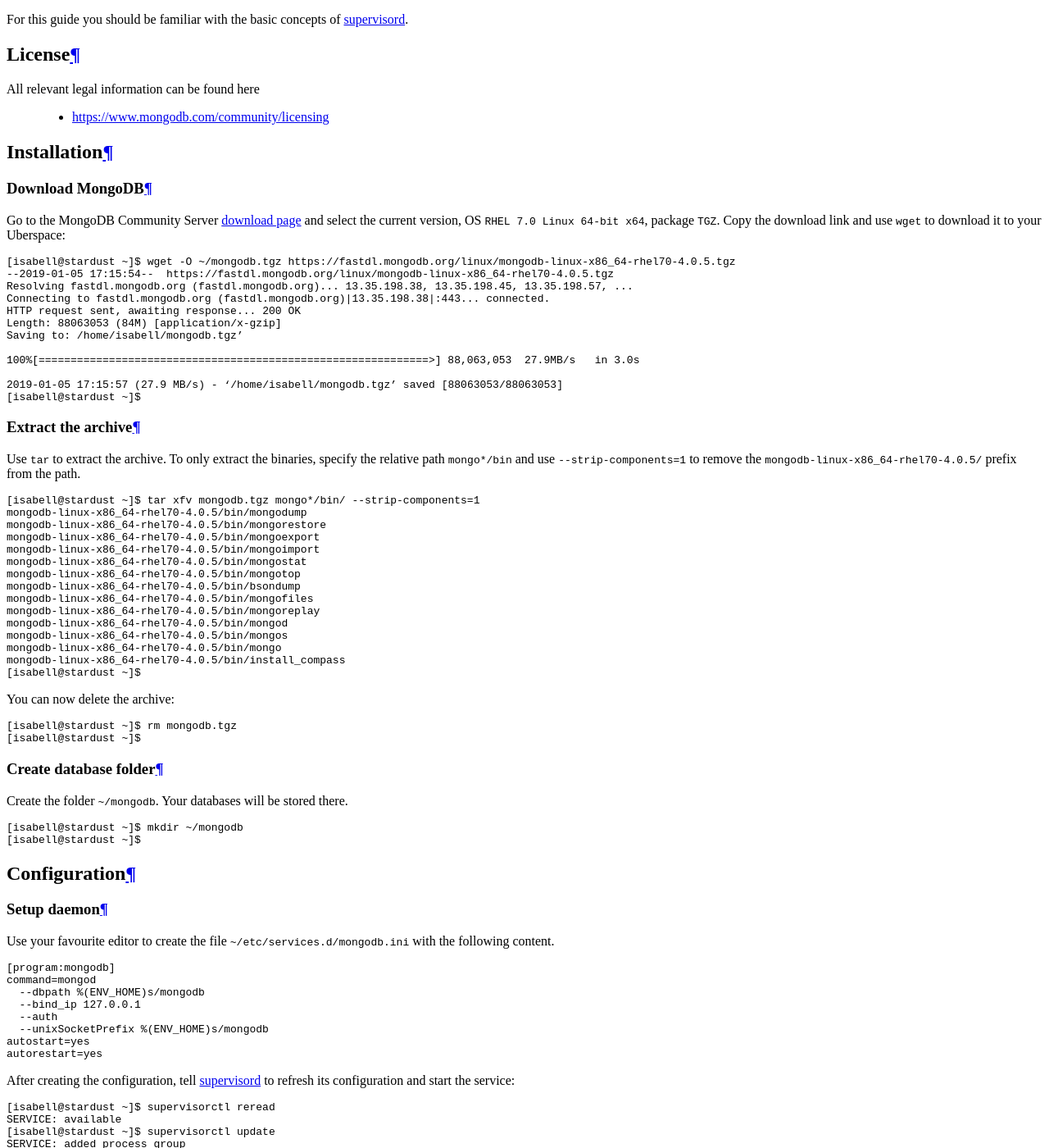
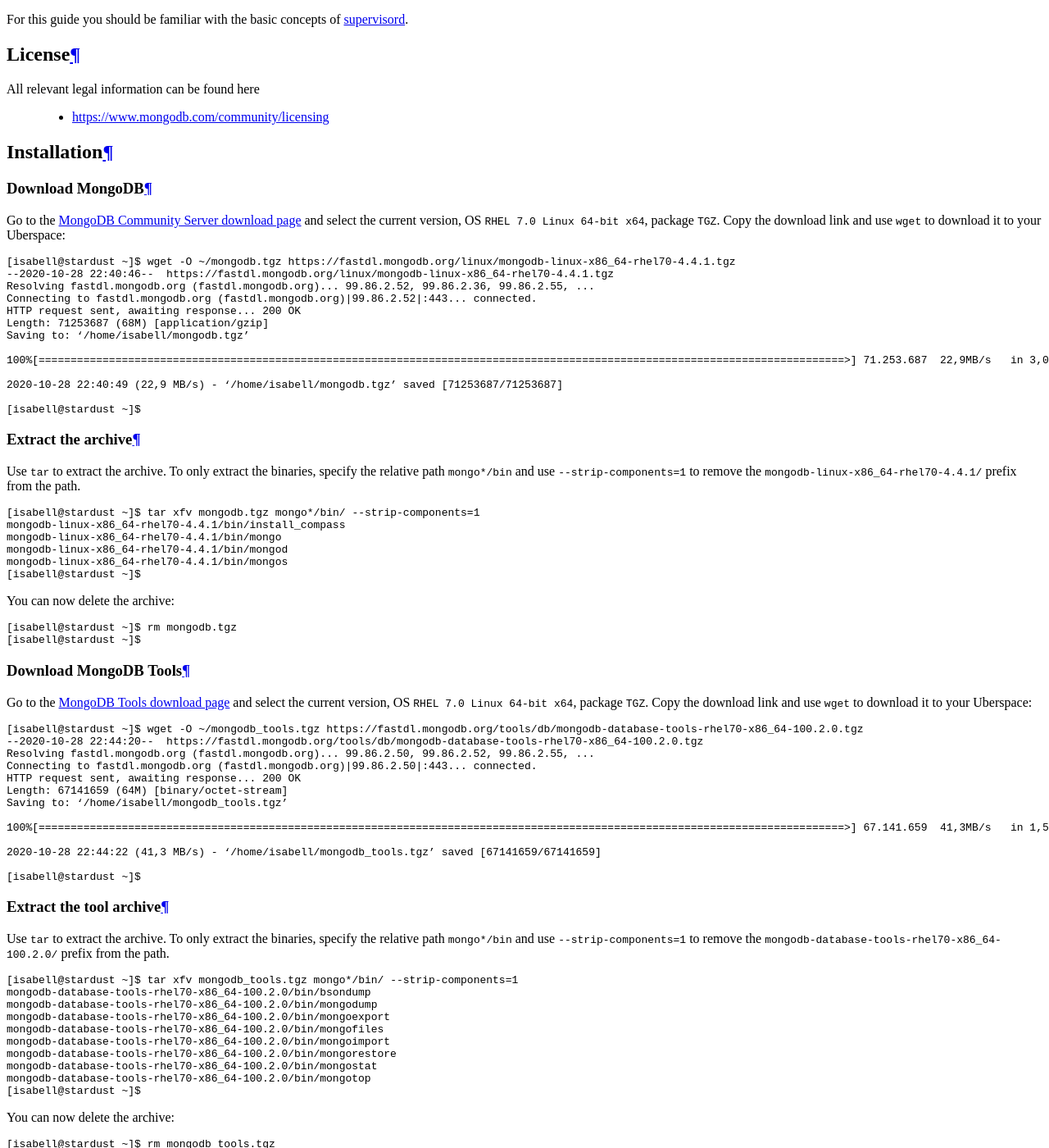
Before and after one commit to Uberspace/lab, a Sphinx documentation site: the page built from source/guide_mongodb.rst, in a window 1280 px wide and 1400 px high, scrolled down 3869 px. Shown: the whole window at 82% size. Built offline with Sphinx 7.4.7 and the Read the Docs theme 2.0.0, drawn with Linux system fonts in a browser that asks for light colours; some of the changed text lies outside the part shown.

Commit message:
Updated MongoDB guide

```diff
--- a/source/guide_mongodb.rst
+++ b/source/guide_mongodb.rst
@@ -36,46 +36,36 @@
 Download MongoDB
 ----------------
 
-Go to the MongoDB Community Server `download page`_ and select the current version, OS ``RHEL 7.0 Linux 64-bit x64``, package ``TGZ``. Copy the download link and use ``wget`` to download it to your Uberspace:
+Go to the `MongoDB Community Server download page`_ and select the current version, OS ``RHEL 7.0 Linux 64-bit x64``, package ``TGZ``. Copy the download link and use ``wget`` to download it to your Uberspace:
 
 .. code-block:: bash
 
- [isabell@stardust ~]$ wget -O ~/mongodb.tgz https://fastdl.mongodb.org/linux/mongodb-linux-x86_64-rhel70-4.0.5.tgz
- --2019-01-05 17:15:54--  https://fastdl.mongodb.org/linux/mongodb-linux-x86_64-rhel70-4.0.5.tgz
- Resolving fastdl.mongodb.org (fastdl.mongodb.org)... 13.35.198.38, 13.35.198.45, 13.35.198.57, ...
- Connecting to fastdl.mongodb.org (fastdl.mongodb.org)|13.35.198.38|:443... connected.
+ [isabell@stardust ~]$ wget -O ~/mongodb.tgz https://fastdl.mongodb.org/linux/mongodb-linux-x86_64-rhel70-4.4.1.tgz
+ --2020-10-28 22:40:46--  https://fastdl.mongodb.org/linux/mongodb-linux-x86_64-rhel70-4.4.1.tgz
+ Resolving fastdl.mongodb.org (fastdl.mongodb.org)... 99.86.2.52, 99.86.2.36, 99.86.2.55, ...
+ Connecting to fastdl.mongodb.org (fastdl.mongodb.org)|99.86.2.52|:443... connected.
  HTTP request sent, awaiting response... 200 OK
- Length: 88063053 (84M) [application/x-gzip]
- Saving to: /home/isabell/mongodb.tgz’
+ Length: 71253687 (68M) [application/gzip]
+ Saving to: ‘/home/isabell/mongodb.tgz’
 
- 100%[=============================================================>] 88,063,053  27.9MB/s   in 3.0s
+ 100%[==============================================================================================================================>] 71.253.687  22,9MB/s   in 3,0s
 
- 2019-01-05 17:15:57 (27.9 MB/s) - ‘/home/isabell/mongodb.tgz’ saved [88063053/88063053]
+ 2020-10-28 22:40:49 (22,9 MB/s) - ‘/home/isabell/mongodb.tgz’ saved [71253687/71253687]
+
  [isabell@stardust ~]$
-
-
 
 Extract the archive
 -------------------
 
-Use ``tar`` to extract the archive. To only extract the binaries, specify the relative path ``mongo*/bin`` and use ``--strip-components=1`` to remove the ``mongodb-linux-x86_64-rhel70-4.0.5/`` prefix from the path.
+Use ``tar`` to extract the archive. To only extract the binaries, specify the relative path ``mongo*/bin`` and use ``--strip-components=1`` to remove the ``mongodb-linux-x86_64-rhel70-4.4.1/`` prefix from the path.
 
 .. code-block:: bash
 
  [isabell@stardust ~]$ tar xfv mongodb.tgz mongo*/bin/ --strip-components=1
- mongodb-linux-x86_64-rhel70-4.0.5/bin/mongodump
- mongodb-linux-x86_64-rhel70-4.0.5/bin/mongorestore
- mongodb-linux-x86_64-rhel70-4.0.5/bin/mongoexport
- mongodb-linux-x86_64-rhel70-4.0.5/bin/mongoimport
- mongodb-linux-x86_64-rhel70-4.0.5/bin/mongostat
- mongodb-linux-x86_64-rhel70-4.0.5/bin/mongotop
- mongodb-linux-x86_64-rhel70-4.0.5/bin/bsondump
- mongodb-linux-x86_64-rhel70-4.0.5/bin/mongofiles
- mongodb-linux-x86_64-rhel70-4.0.5/bin/mongoreplay
- mongodb-linux-x86_64-rhel70-4.0.5/bin/mongod
- mongodb-linux-x86_64-rhel70-4.0.5/bin/mongos
- mongodb-linux-x86_64-rhel70-4.0.5/bin/mongo
- mongodb-linux-x86_64-rhel70-4.0.5/bin/install_compass
+ mongodb-linux-x86_64-rhel70-4.4.1/bin/install_compass
+ mongodb-linux-x86_64-rhel70-4.4.1/bin/mongo
+ mongodb-linux-x86_64-rhel70-4.4.1/bin/mongod
+ mongodb-linux-x86_64-rhel70-4.4.1/bin/mongos
  [isabell@stardust ~]$
 
 You can now delete the archive:
@@ -84,6 +74,56 @@
 
  [isabell@stardust ~]$ rm mongodb.tgz
  [isabell@stardust ~]$
+
+Download MongoDB Tools
+----------------------
+
+Go to the `MongoDB Tools download page`_ and select the current version, OS ``RHEL 7.0 Linux 64-bit x64``, package ``TGZ``. Copy the download link and use ``wget`` to download it to your Uberspace:
+
+.. code-block:: bash
+
+ [isabell@stardust ~]$ wget -O ~/mongodb_tools.tgz https://fastdl.mongodb.org/tools/db/mongodb-database-tools-rhel70-x86_64-100.2.0.tgz
+ --2020-10-28 22:44:20--  https://fastdl.mongodb.org/tools/db/mongodb-database-tools-rhel70-x86_64-100.2.0.tgz
+ Resolving fastdl.mongodb.org (fastdl.mongodb.org)... 99.86.2.50, 99.86.2.52, 99.86.2.55, ...
+ Connecting to fastdl.mongodb.org (fastdl.mongodb.org)|99.86.2.50|:443... connected.
+ HTTP request sent, awaiting response... 200 OK
+ Length: 67141659 (64M) [binary/octet-stream]
+ Saving to: ‘/home/isabell/mongodb_tools.tgz’
+
+ 100%[==============================================================================================================================>] 67.141.659  41,3MB/s   in 1,5s
+
+ 2020-10-28 22:44:22 (41,3 MB/s) - ‘/home/isabell/mongodb_tools.tgz’ saved [67141659/67141659]
+
+ [isabell@stardust ~]$
+
+
+
+Extract the tool archive
+------------------------
+
+Use ``tar`` to extract the archive. To only extract the binaries, specify the relative path ``mongo*/bin`` and use ``--strip-components=1`` to remove the ``mongodb-database-tools-rhel70-x86_64-100.2.0/`` prefix from the path.
+
+.. code-block:: bash
+
+ [isabell@stardust ~]$ tar xfv mongodb_tools.tgz mongo*/bin/ --strip-components=1
+ mongodb-database-tools-rhel70-x86_64-100.2.0/bin/bsondump
+ mongodb-database-tools-rhel70-x86_64-100.2.0/bin/mongodump
+ mongodb-database-tools-rhel70-x86_64-100.2.0/bin/mongoexport
+ mongodb-database-tools-rhel70-x86_64-100.2.0/bin/mongofiles
+ mongodb-database-tools-rhel70-x86_64-100.2.0/bin/mongoimport
+ mongodb-database-tools-rhel70-x86_64-100.2.0/bin/mongorestore
+ mongodb-database-tools-rhel70-x86_64-100.2.0/bin/mongostat
+ mongodb-database-tools-rhel70-x86_64-100.2.0/bin/mongotop
+ [isabell@stardust ~]$
+
+You can now delete the archive:
+
+.. code-block:: bash
+
+ [isabell@stardust ~]$ rm mongodb_tools.tgz
+ [isabell@stardust ~]$
+
+
 
 Create database folder
 ----------------------
@@ -148,11 +188,11 @@
  :emphasize-lines: 1
 
  [isabell@stardust ~]$ mongo admin ~/mongodb/setup.js
- MongoDB shell version v4.0.5
- connecting to: mongodb://127.0.0.1:63325/admin?gssapiServiceName=mongodb
- Implicit session: session { "id" : UUID("0ddef66e-e716-4ef2-bbc2-a50dfc3fad7e") }
- MongoDB server version: 4.0.5
- Successfully added user: { "user" : "isabell_mongoroot", "roles" : [ "root" ] }
+ MongoDB shell version v4.4.1
+ connecting to: mongodb://127.0.0.1:27017/admin?compressors=disabled&gssapiServiceName=mongodb
+ Implicit session: session { "id" : UUID("5309a64f-0c83-44a6-83d9-bdb347a94af0") }
+ MongoDB server version: 4.4.1
+ Successfully added user: { "user" : "mongodb_mongoroot", "roles" : [ "root" ] }
  [isabell@stardust ~]$
 
 .mongorc.js (optional)
@@ -169,11 +209,35 @@
 .. code-block:: none
 
  [isabell@stardust ~]$ mongo
- MongoDB shell version v4.0.5
- connecting to: mongodb://127.0.0.1:61026/admin
- Implicit session: session { "id" : UUID("6fd371f6-e1fa-461c-be0c-ea3cbe230a01") }
- MongoDB server version: 4.0.5
+ MongoDB shell version v4.4.1
+ connecting to: mongodb://127.0.0.1:27017/?compressors=disabled&gssapiServiceName=mongodb
+ Implicit session: session { "id" : UUID("cb614de8-7748-4530-b4d4-d42f0e430424") }
+ MongoDB server version: 4.4.1
+ connecting to: mongodb://127.0.0.1:27017/admin
+ Implicit session: session { "id" : UUID("2ec1cc81-3c00-45a9-9f1c-423f7f5d46be") }
+ MongoDB server version: 4.4.1
+ ---
+ The server generated these startup warnings when booting:
+        2020-10-28T22:49:35.811+01:00: /sys/kernel/mm/transparent_hugepage/enabled is 'always'. We suggest setting it to 'never'
+        2020-10-28T22:49:35.811+01:00: /sys/kernel/mm/transparent_hugepage/defrag is 'always'. We suggest setting it to 'never'
+        2020-10-28T22:49:35.811+01:00: Soft rlimits too low
+        2020-10-28T22:49:35.811+01:00:         currentValue: 1024
+        2020-10-28T22:49:35.811+01:00:         recommendedMinimum: 64000
+ ---
+ ---
+        Enable MongoDB's free cloud-based monitoring service, which will then receive and display
+        metrics about your deployment (disk utilization, CPU, operation statistics, etc).
+
+        The monitoring data will be available on a MongoDB website with a unique URL accessible to you
+        and anyone you share the URL with. MongoDB may use this information to make product
+        improvements and to suggest MongoDB products and deployment options to you.
+
+        To enable free monitoring, run the following command: db.enableFreeMonitoring()
+        To permanently disable this reminder, run the following command: db.disableFreeMonitoring()
+
  >
+
+You can exit the shell by entering ``exit``.
 
 Updates
 =======
@@ -205,19 +269,42 @@
  [isabell@stardust ~]$ supervisorctl start mongodb
  mongodb: started
  [isabell@stardust ~]$ mongo
- MongoDB shell version v4.0.5
- connecting to: mongodb://127.0.0.1:61026/admin
- Implicit session: session { "id" : UUID("78d3c750-5119-4e2f-aa5b-2b0b4ede919b") }
- MongoDB server version: 4.0.5
+ MongoDB shell version v4.4.1
+ connecting to: mongodb://127.0.0.1:27017/?compressors=disabled&gssapiServiceName=mongodb
+ Implicit session: session { "id" : UUID("cb614de8-7748-4530-b4d4-d42f0e430424") }
+ MongoDB server version: 4.4.1
+ connecting to: mongodb://127.0.0.1:27017/admin
+ Implicit session: session { "id" : UUID("2ec1cc81-3c00-45a9-9f1c-423f7f5d46be") }
+ MongoDB server version: 4.4.1
+ ---
+ The server generated these startup warnings when booting:
+        2020-10-28T22:49:35.811+01:00: /sys/kernel/mm/transparent_hugepage/enabled is 'always'. We suggest setting it to 'never'
+        2020-10-28T22:49:35.811+01:00: /sys/kernel/mm/transparent_hugepage/defrag is 'always'. We suggest setting it to 'never'
+        2020-10-28T22:49:35.811+01:00: Soft rlimits too low
+        2020-10-28T22:49:35.811+01:00:         currentValue: 1024
+        2020-10-28T22:49:35.811+01:00:         recommendedMinimum: 64000
+ ---
+ ---
+        Enable MongoDB's free cloud-based monitoring service, which will then receive and display
+        metrics about your deployment (disk utilization, CPU, operation statistics, etc).
+
+        The monitoring data will be available on a MongoDB website with a unique URL accessible to you
+        and anyone you share the URL with. MongoDB may use this information to make product
+        improvements and to suggest MongoDB products and deployment options to you.
+
+        To enable free monitoring, run the following command: db.enableFreeMonitoring()
+        To permanently disable this reminder, run the following command: db.disableFreeMonitoring()
+
  > exit
  bye
  [isabell@stardust ~]$
 
 .. _MongoDB: https://www.mongodb.com/
-.. _download page: https://www.mongodb.com/download-center/community
+.. _MongoDB Community Server download page: https://www.mongodb.com/download-center/community
+.. _MongoDB Tools download page: https://www.mongodb.com/try/download/database-tools
 
 ----
 
-Tested with MongoDB 4.0.5, Uberspace 7.2.1.0
+Tested with MongoDB 4.4.1, MongoDB Tools 100.2.0, Uberspace 7.7.9.0
 
 .. author_list::
```
